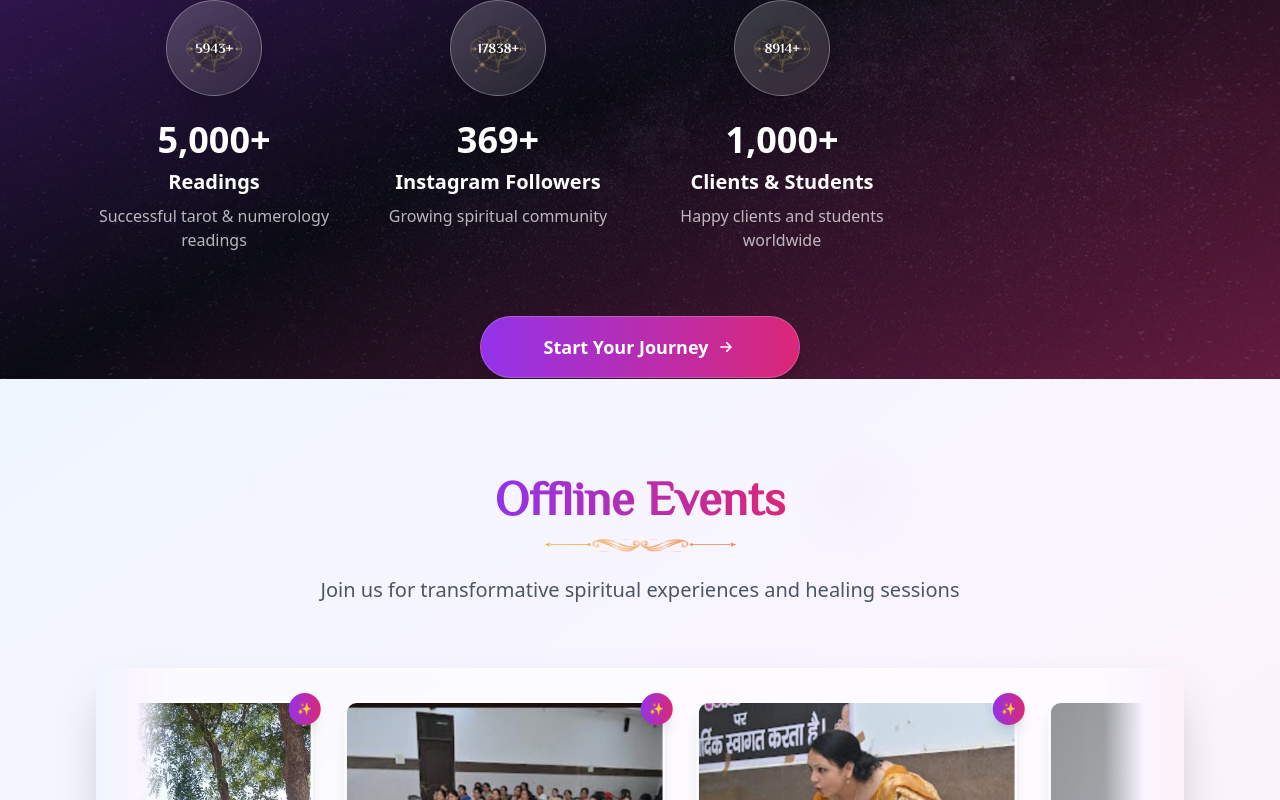
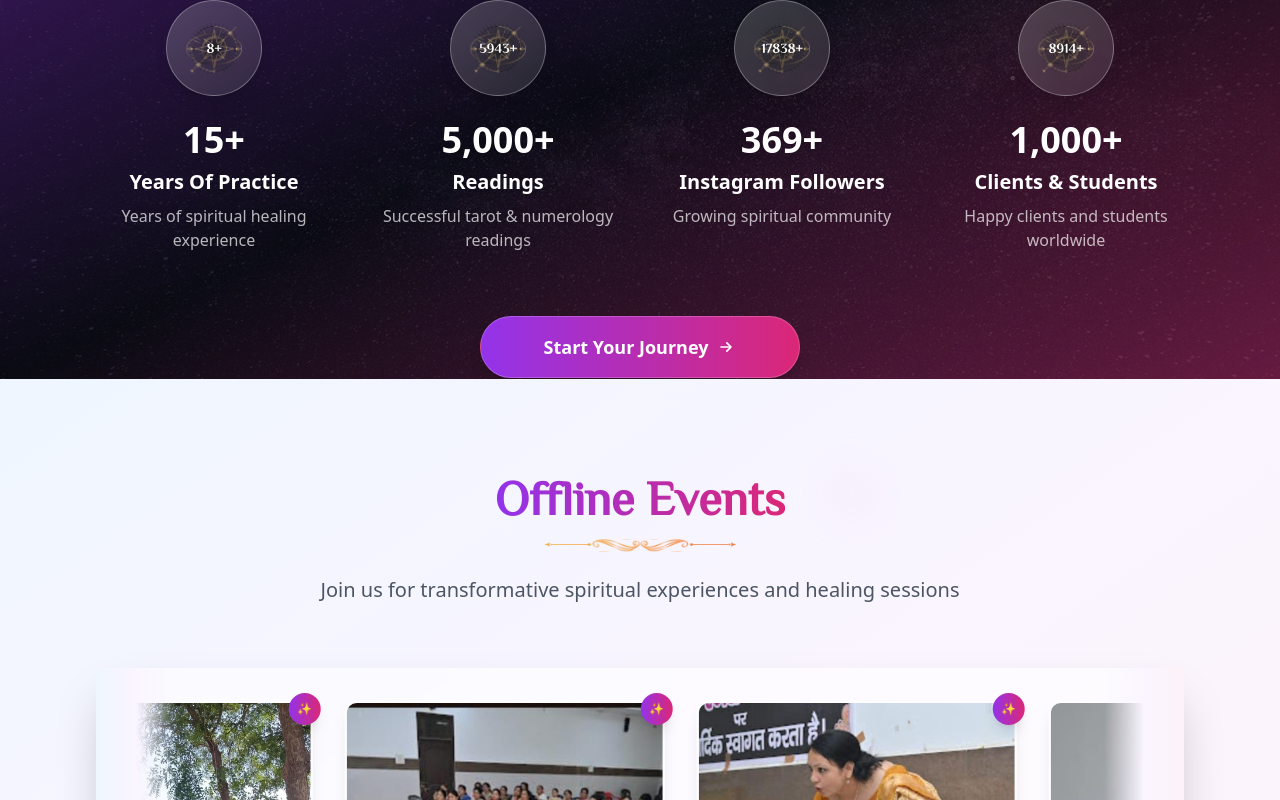
Before and after one commit to abheeksehgal25/Spiritual_Healingg, a React (Vite) app: page / in a window 1280 px wide. Shown: the part 6719-7519 px from the top of the page. Built offline with nearby package versions, Linux system fonts and the light colour scheme.

Commit message:
first commit

```diff
--- a/src/Achievements.jsx
+++ b/src/Achievements.jsx
@@ -3,6 +3,7 @@
 import logs4 from './assets/logs1.svg';
 import logs2 from './assets/logs2.svg';
 import logs3 from './assets/logs.svg';
+import logs1 from './assets/logs4.svg';
 import background from './assets/background.jpg';
 import image from './assets/image.svg';
 
@@ -28,6 +29,12 @@
 
 export default function Achievements() {
   const achievementsData = [
+    {
+      img: logs1,
+      label: 'Years Of Practice',
+      value: 15,
+      description: 'Years of spiritual healing experience'
+    },
     {
       img: logs2,
       label: 'Readings',
```
